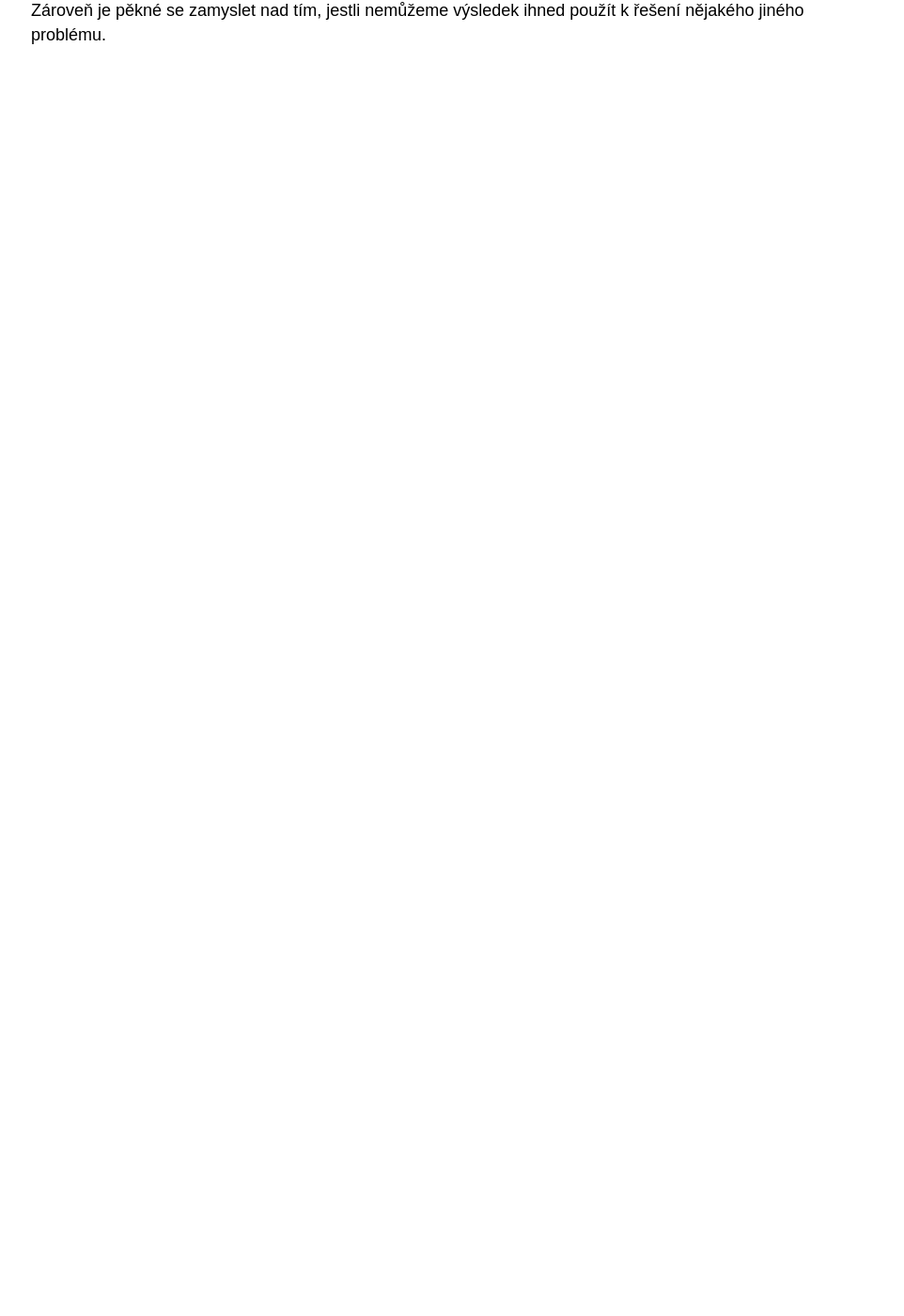
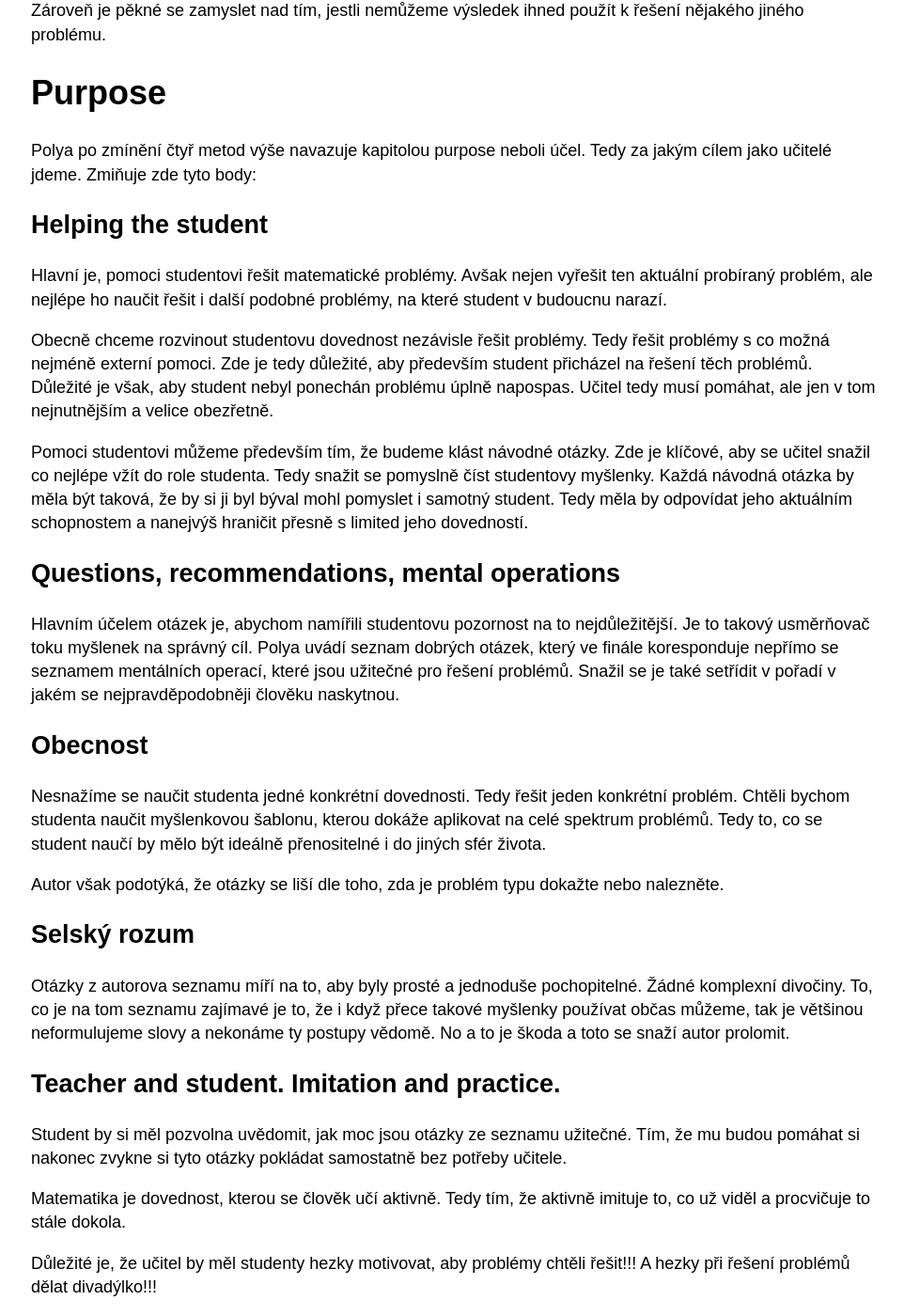
Before and after one commit to hartmaj2/hartmaj2.github.io, a Jekyll site: the page built from sections/maths/polya-how-to-solve-it.md, in a window 1280 px wide and 1400 px high, scrolled down 1934 px. Shown: the whole window at 94% size, without its empty margins (157-1119 px from the left). Built offline with Jekyll 4.4.1, drawn with Linux system fonts in a browser that asks for light colours; before the commit the page ends 2002 px from its top, so only the background shows below that; some of the changed text lies outside the part shown.

Commit message:
Add more to polya

```diff
--- a/sections/maths/polya-how-to-solve-it.md
+++ b/sections/maths/polya-how-to-solve-it.md
@@ -7,7 +7,7 @@ date: 2025-09-13
 permalink: /mathematics/polya-how-to-solve-it
 ---
 
-# {{ page.title }}
+# Four methods
 
 Jelikož brzy budu vést cvičení z diskrétní matematiky na MFF UK. Začal jsem si číst tuto pěknou knížku od George Polyi. Měla by člověka naučit, jak efektivně řešit matematické problémy. Myslím si, že je to dovednost, která je dobrá umět i do běžného života. Spoustu strategií, které člověk při řešení matematických problémů používá se dá využít i při řešení problémů všedních.
 
@@ -52,3 +52,37 @@ Je nyní výsledek očividný, když už ho máme před sebou? Dokážeme si vý
 Ještě lepší je umět se zamyslet nad jiným způsobem, který by došel ke stejnému řešení. Pokud takový způsob existuje, tak nám může posloužit jako skvělá kontrola našeho předchozího výsledku.
 
 Zároveň je pěkné se zamyslet nad tím, jestli nemůžeme výsledek ihned použít k řešení nějakého jiného problému.
+
+# Purpose
+
+Polya po zmínění čtyř metod výše navazuje kapitolou purpose neboli účel. Tedy za jakým cílem jako učitelé jdeme. Zmiňuje zde tyto body:
+
+## Helping the student
+
+Hlavní je, pomoci studentovi řešit matematické problémy. Avšak nejen vyřešit ten aktuální probíraný problém, ale nejlépe ho naučit řešit i další podobné problémy, na které student v budoucnu narazí.
+
+Obecně chceme rozvinout studentovu dovednost nezávisle řešit problémy. Tedy řešit problémy s co možná nejméně externí pomoci. Zde je tedy důležité, aby především student přicházel na řešení těch problémů. Důležité je však, aby student nebyl ponechán problému úplně napospas. Učitel tedy musí pomáhat, ale jen v tom nejnutnějším a velice obezřetně.
+
+Pomoci studentovi můžeme především tím, že budeme klást návodné otázky. Zde je klíčové, aby se učitel snažil co nejlépe vžít do role studenta. Tedy snažit se pomyslně číst studentovy myšlenky. Každá návodná otázka by měla být taková, že by si ji byl býval mohl pomyslet i samotný student. Tedy měla by odpovídat jeho aktuálním schopnostem a nanejvýš hraničit přesně s limited jeho dovedností.
+
+## Questions, recommendations, mental operations
+
+Hlavním účelem otázek je, abychom namířili studentovu pozornost na to nejdůležitější. Je to takový usměrňovač toku myšlenek na správný cíl. Polya uvádí seznam dobrých otázek, který ve finále koresponduje nepřímo se seznamem mentálních operací, které jsou užitečné pro řešení problémů. Snažil se je také setřídit v pořadí v jakém se nejpravděpodobněji člověku naskytnou.
+
+## Obecnost
+
+Nesnažíme se naučit studenta jedné konkrétní dovednosti. Tedy řešit jeden konkrétní problém. Chtěli bychom studenta naučit myšlenkovou šablonu, kterou dokáže aplikovat na celé spektrum problémů. Tedy to, co se student naučí by mělo být ideálně přenositelné i do jiných sfér života.
+
+Autor však podotýká, že otázky se liší dle toho, zda je problém typu dokažte nebo nalezněte.
+
+## Selský rozum
+
+Otázky z autorova seznamu míří na to, aby byly prosté a jednoduše pochopitelné. Žádné komplexní divočiny. To, co je na tom seznamu zajímavé je to, že i když přece takové myšlenky používat občas můžeme, tak je většinou neformulujeme slovy a nekonáme ty postupy vědomě. No a to je škoda a toto se snaží autor prolomit.
+
+## Teacher and student. Imitation and practice.
+
+Student by si měl pozvolna uvědomit, jak moc jsou otázky ze seznamu užitečné. Tím, že mu budou pomáhat si nakonec zvykne si tyto otázky pokládat samostatně bez potřeby učitele.
+
+Matematika je dovednost, kterou se člověk učí aktivně. Tedy tím, že aktivně imituje to, co už viděl a procvičuje to stále dokola.
+
+Důležité je, že učitel by měl studenty hezky motivovat, aby problémy chtěli řešit!!! A hezky při řešení problémů dělat divadýlko!!!
```
